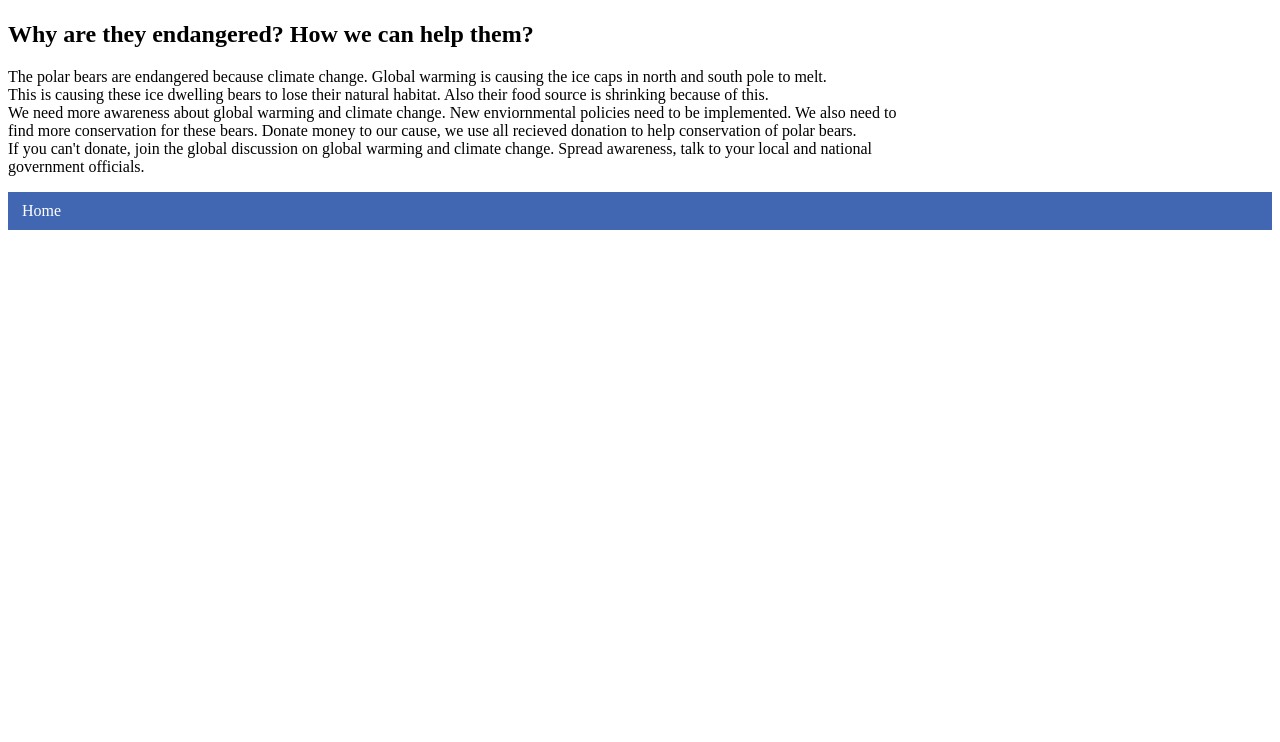
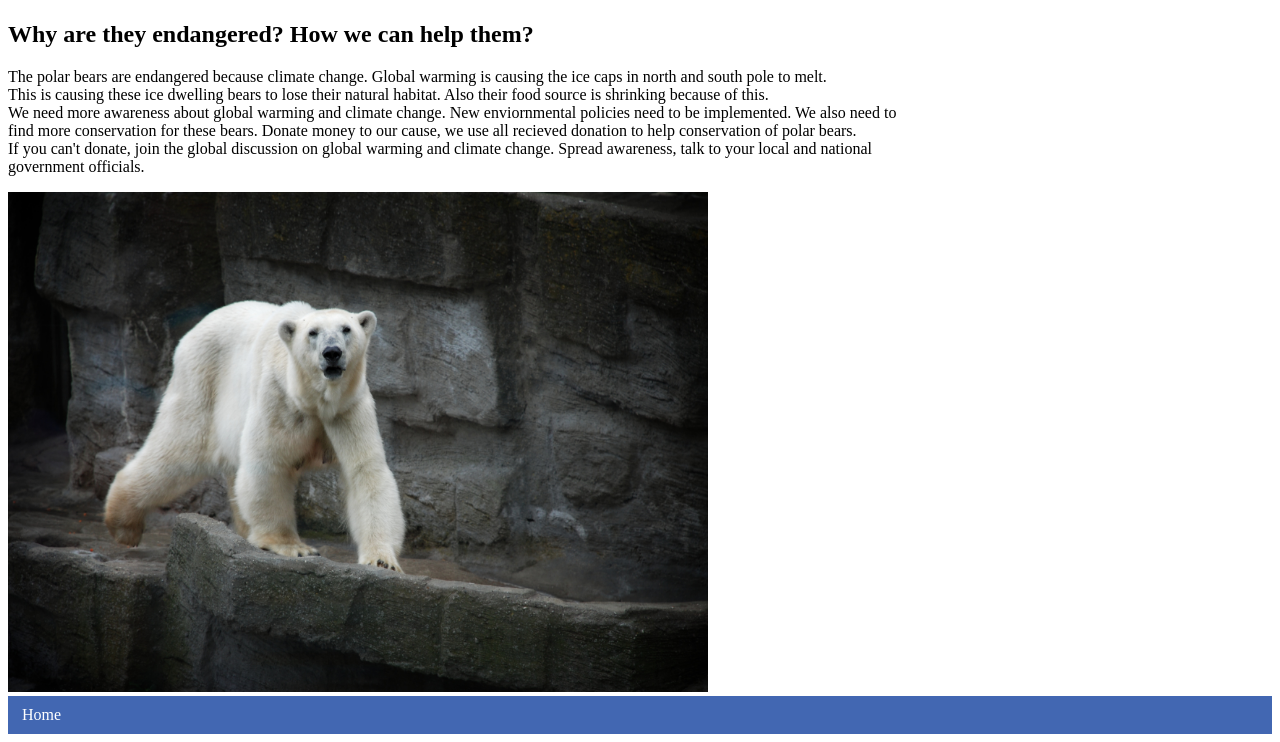
Before and after one commit to mr-martinsosa/march-sei-06-workshop, a plain HTML site: page index.html in a window 1280 px wide. Shown: the part 1273-2015 px from the top of the page. Before the commit the page ends 1511 px from the top, so only its background shows below. Drawn offline with Linux system fonts and the light colour scheme.

Commit message:
added third picture

```diff
--- a/index.html
+++ b/index.html
@@ -37,6 +37,8 @@
 			If you can't donate, join the global discussion on global warming and climate change. Spread awareness, talk to your local and national<br>
 			government officials.
 		</p>
+
+		<img class="ms-img" src="third_picture.jpg">
 	</article>
 
 
```
Also changed, not shown: third_picture.jpg (added), 1 other file.
